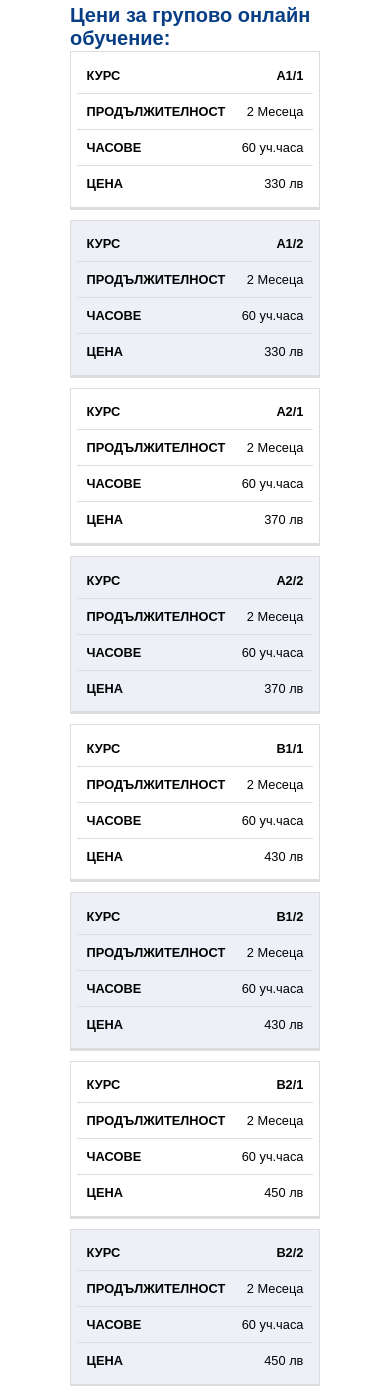
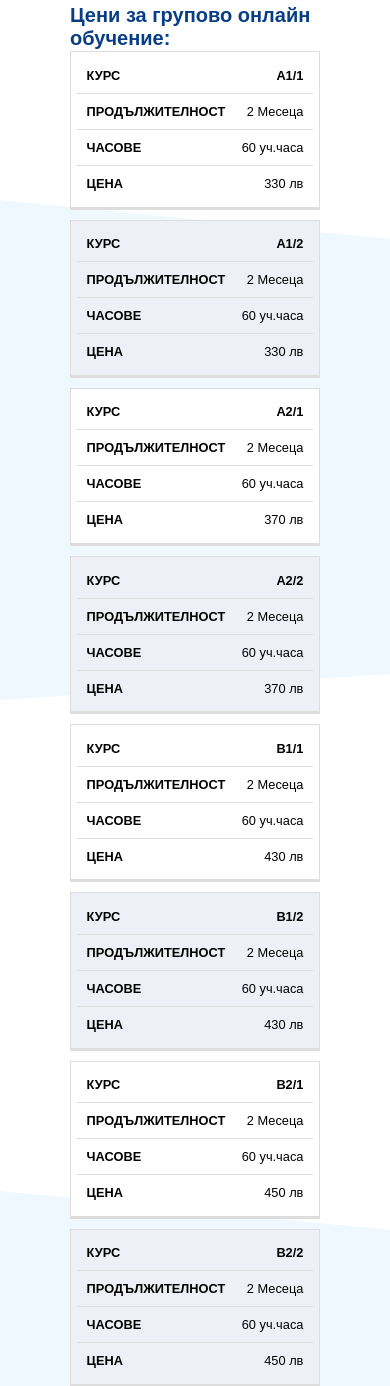
Before and after one commit to berkayhalil/Online_language_school, a PHP site: page /prices.php in a window 390 px wide. Shown: the part 271-1657 px from the top of the page. Run offline with PHP 8.4, Linux system fonts and the light colour scheme.

Commit message:
updated price page background

```diff
--- a/css.folder/how-we-work.css
+++ b/css.folder/how-we-work.css
@@ -25,7 +25,7 @@ margin-bottom: -5px;
     color: var(--p-text-color);
 }
 
-@media screen and (max-width: 600px) {
+@media screen and (max-width: 800px) {
    #main-div-how-we-work{
     width: 100%;
     justify-content: center;
--- a/css.folder/prices.css
+++ b/css.folder/prices.css
@@ -1,13 +1,65 @@
 #body-prices {
   margin: 0;
   font-family: sans-serif;
+  position: relative;
 }
 
-.bg-shape {
+.bg-shape, .bg.shape2 {
   position: relative;
   overflow: hidden;
   padding: 50px;
 }
+
+.bg-shape:after {
+  content: '';
+  position: absolute;
+  width: 100vw; /* Full width of the viewport */
+  border-bottom: 200px solid transparent;
+  border-left:3000px solid aliceblue;
+  border-top: 300px solid transparent;
+  border-right: 300px solid transparent;
+  top:20%; /* Position vertically */
+  background-image: linear-gradient(to right, #ff7e5f, #feb47b);
+  left: 0; /* Start from the left edge */
+   /* Behind other elements */
+   box-sizing: border-box;
+   z-index: -1;
+  }
+
+  .bg-shape2::after{
+    content: '';
+  position: absolute;
+  width: 100vw; /* Full width of the viewport */
+  border-bottom: 200px solid transparent;
+  border-left:3000px solid aliceblue;
+  border-top: 300px solid transparent;
+  border-right: 300px solid transparent;
+  top: 45%; /* Position vertically */
+  left: 0; /* Start from the left edge */
+   /* Behind other elements */
+   box-sizing: border-box;
+   z-index: -1;
+   display: none;
+  }
+
+  .bg-shape3::after{
+    content: '';
+  position: absolute;
+  width: 100vw; /* Full width of the viewport */
+  border-bottom: 200px solid transparent;
+  border-left:3000px solid aliceblue;
+  border-top: 300px solid transparent;
+  border-right: 300px solid transparent;
+  top: 75%; /* Position vertically */
+  left: 0; /* Start from the left edge */
+   /* Behind other elements */
+   box-sizing: border-box;
+   z-index: -1;
+   display: none;
+  }
+
+
+
 
 .price-general-section {
   display: flex;
@@ -86,6 +138,15 @@ tr:nth-child(odd) {
     border: 0;
     width: 100%;
   }
+  .bg-shape:after {
+    top: 10%;
+  }
+  .bg-shape2::after{
+    display: block;
+  }
+  .bg-shape3::after{
+    display: block;
+  }
   .main-div-table-prices{
     width: 100%;
   }
--- a/prices.php
+++ b/prices.php
@@ -22,6 +22,8 @@
     <main>
 
         <div class="bg-shape">
+            <div class="bg-shape2">
+                <div class="bg-shape3">
 
                     <section id="group-prices-section" class="price-general-section">
 
```
Also changed, not shown: css.folder/home-section.css (+22 -11 lines). Lines whose indentation alone changed are shown as unchanged.
